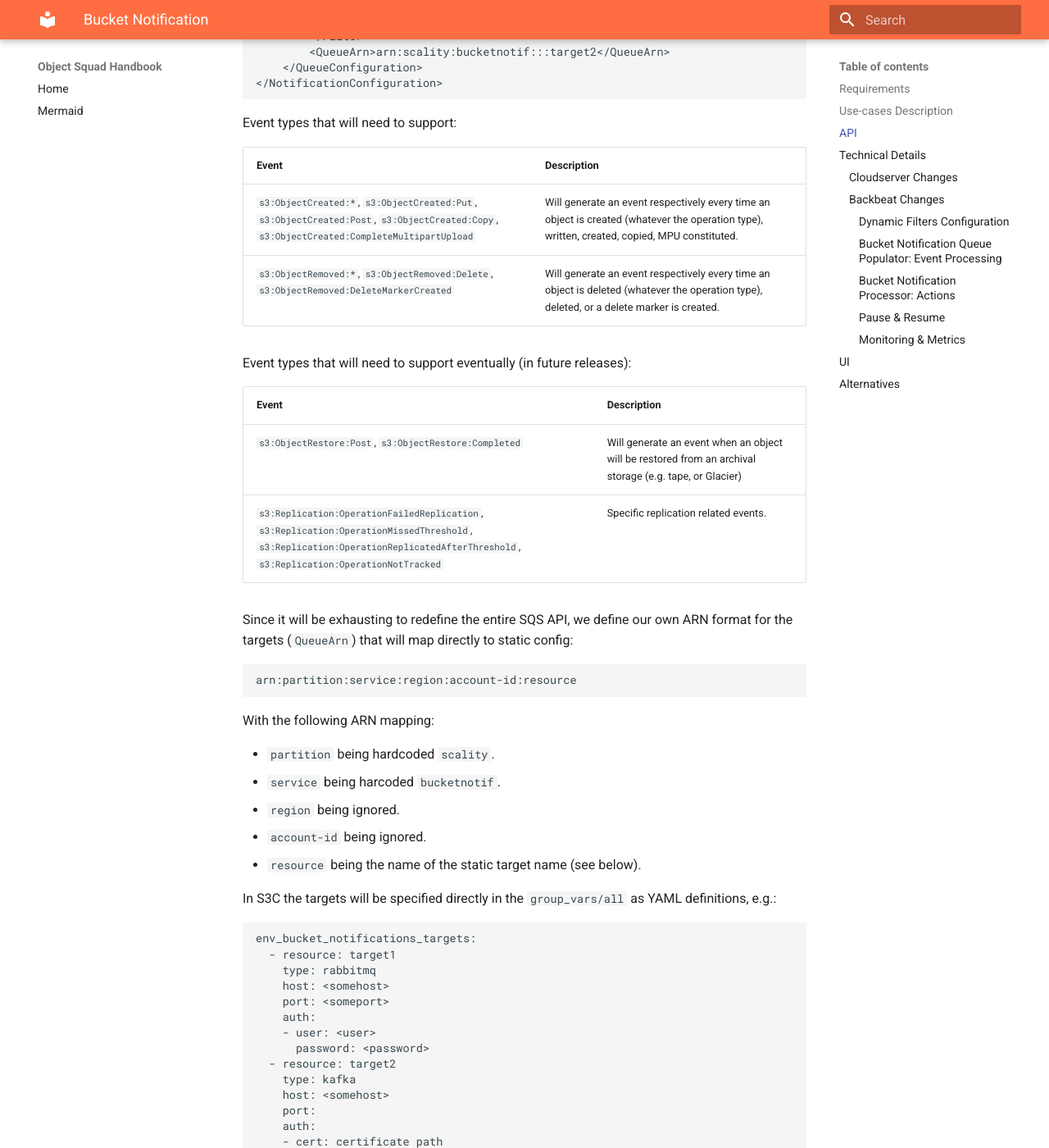
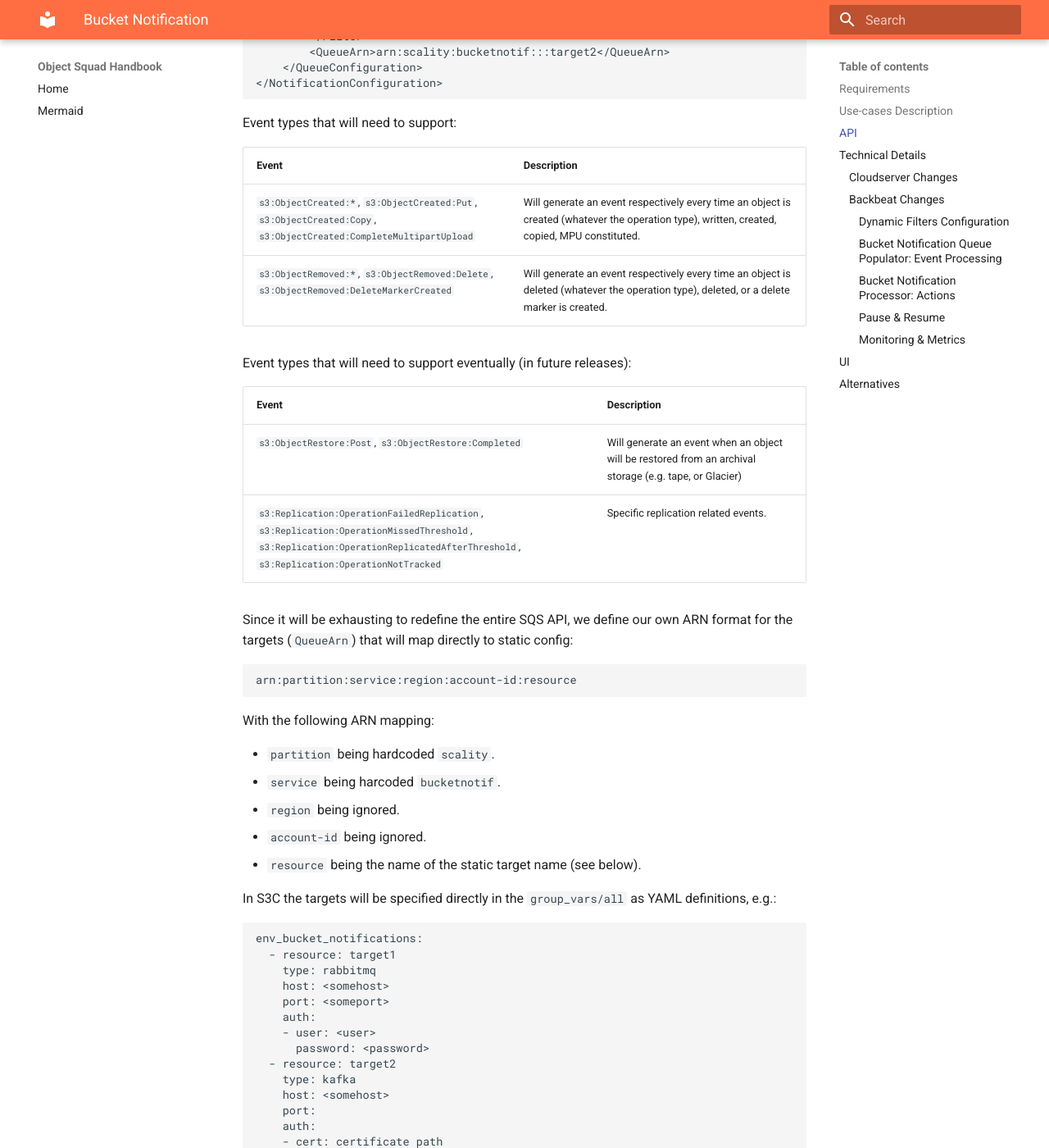
Before and after one commit to scality/Zenko-RFCs, an MkDocs documentation site: the page built from docs/design/bucket-notification.md, in a window 1280 px wide and 1400 px high, scrolled down 1617 px. Shown: the whole window at 82% size. Built offline with MkDocs 1.6.1 and Material for MkDocs 9.7.7, drawn with Linux system fonts in a browser that asks for light colours.

Commit message:
bugfix: update bucket notifications design

````diff
--- a/docs/design/bucket-notification.md
+++ b/docs/design/bucket-notification.md
@@ -78,7 +78,7 @@
 
 Event | Description
 ------|------------
-`s3:ObjectCreated:*`, `s3:ObjectCreated:Put`, `s3:ObjectCreated:Post`, `s3:ObjectCreated:Copy`, `s3:ObjectCreated:CompleteMultipartUpload` | Will generate an event respectively every time an object is created (whatever the operation type), written, created, copied, MPU constituted.
+`s3:ObjectCreated:*`, `s3:ObjectCreated:Put`, `s3:ObjectCreated:Copy`, `s3:ObjectCreated:CompleteMultipartUpload` | Will generate an event respectively every time an object is created (whatever the operation type), written, created, copied, MPU constituted.
 `s3:ObjectRemoved:*`, `s3:ObjectRemoved:Delete`, `s3:ObjectRemoved:DeleteMarkerCreated` | Will generate an event respectively every time an object is deleted (whatever the operation type), deleted, or a delete marker is created.
 
 Event types that will need to support eventually (in future releases):
@@ -107,7 +107,7 @@
 In S3C the targets will be specified directly in the `group_vars/all` as YAML definitions, e.g.:
 
 ```
-env_bucket_notifications_targets:
+env_bucket_notifications:
   - resource: target1
     type: rabbitmq
     host: <somehost>
````
